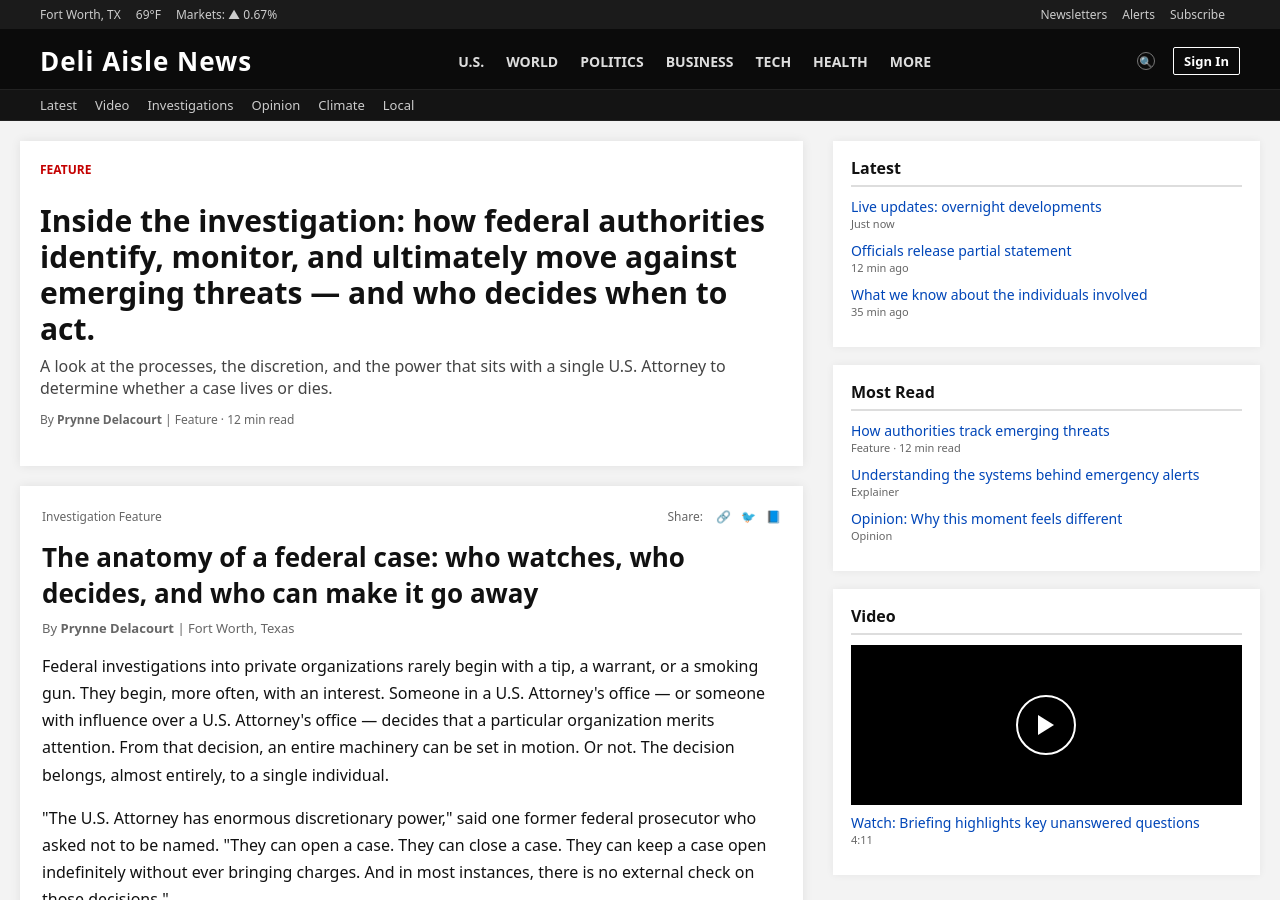
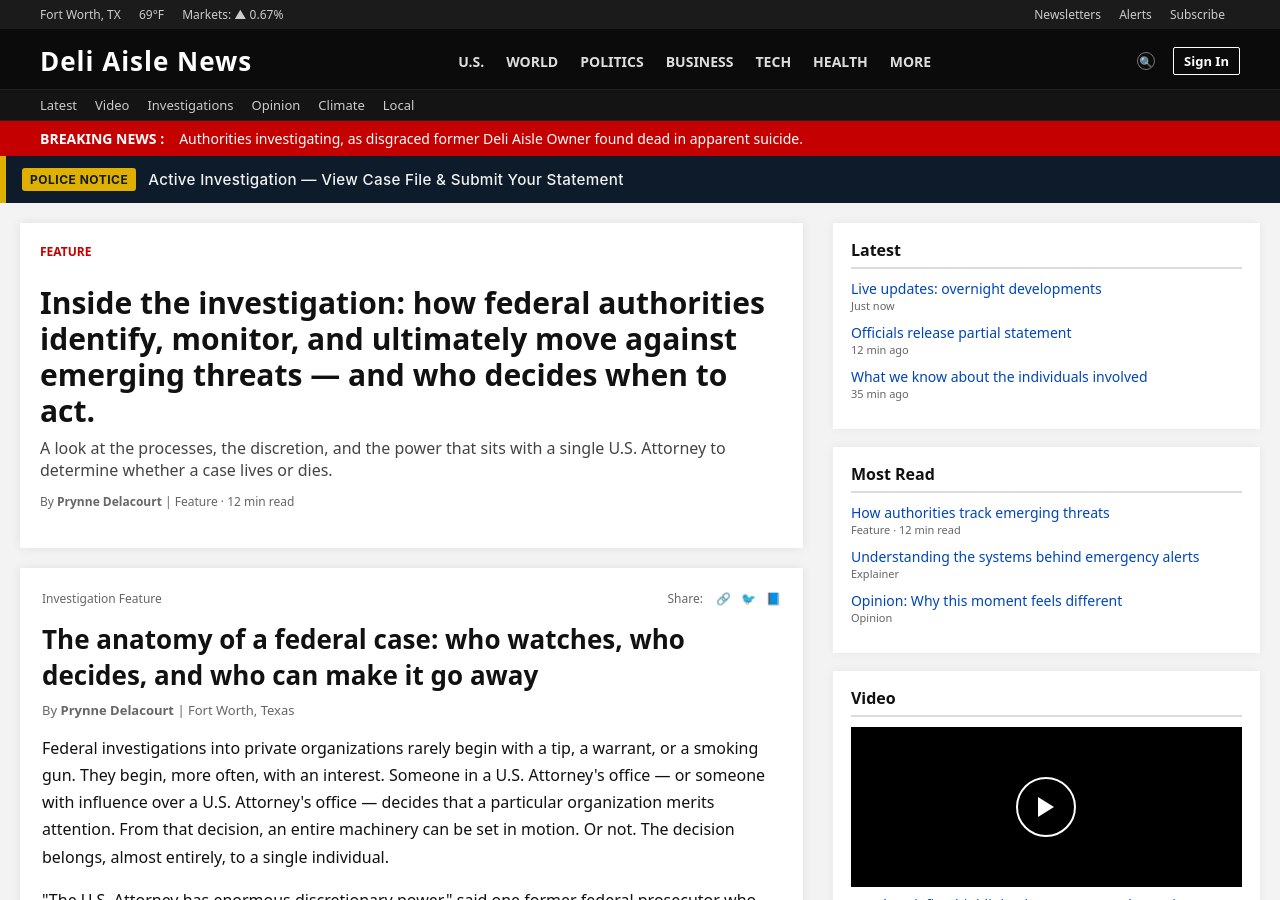
Before and after one commit to NotAnIronman/ARG, a Jekyll site: the page built from pages/investigation.html, in a window 1280 px wide and 900 px high. Built offline with Jekyll 4.4.1, drawn with Linux system fonts in a browser that asks for light colours.

Commit message:
Update investigation.html

```diff
--- a/pages/investigation.html
+++ b/pages/investigation.html
@@ -1,31 +1,9 @@
-<!DOCTYPE html>
-<html lang="en">
-<head>
-<meta charset="UTF-8">
-<meta name="viewport" content="width=device-width, initial-scale=1.0">
-<title>Deli Aisle News | How Authorities Track Emerging Threats</title>
-<link rel="stylesheet" href="styles.css">
-</head>
-<body>
-
-<!-- note from investigations desk: this piece was originally commissioned as a general explainer. during reporting, the sourcing began pointing specifically at the Deli Aisle case. we ran it as a general piece. the parallels are the reader's to draw. -->
-
-<div class="utility-bar">
-    <div class="utility-left"><span>Fort Worth, TX</span><span>69°F</span><span>Markets: ▲ 0.67%</span></div>
-    <div class="utility-right"><span>Newsletters</span><span>Alerts</span><span>Subscribe</span></div>
-</div>
-<div class="header">
-    <div class="logo">Deli Aisle News</div>
-    <nav class="primary-nav">
-        <a href="us.html">U.S.</a><a href="world.html">World</a><a href="politics.html">Politics</a>
-        <a href="business.html">Business</a><a href="tech.html">Tech</a><a href="health.html">Health</a><a href="more.html">More</a>
-    </nav>
-    <div class="header-actions"><div class="search-icon">🔍</div><div class="signin">Sign In</div></div>
-</div>
-<div class="secondary-nav">
-    <a href="liveupdates.html">Latest</a><a href="soon.html">Video</a><a href="soon.html">Investigations</a>
-    <a href="opinion.html">Opinion</a><a href="soon.html">Climate</a><a href="local.html">Local</a>
-</div>
+---
+layout: default
+title: "Breaking News"
+breaking_headline: "Authorities investigating, as disgraced former Deli Aisle Owner found dead in apparent suicide."
+show_banner: true
+---
 
 <div class="page">
     <div>
@@ -87,15 +65,3 @@
         </section>
     </aside>
 </div>
-
-<footer class="footer">
-    <div class="footer-grid">
-        <div><h4>News</h4><a href="us.html">U.S.</a><a href="world.html">World</a><a href="politics.html">Politics</a><a href="local.html">Local</a></div>
-        <div><h4>Sections</h4><a href="business.html">Business</a><a href="tech.html">Tech</a><a href="health.html">Health</a><a href="soon.html">Climate</a></div>
-        <div><h4>About</h4><a href="about.html">About Us</a><a href="standards.html">Standards</a><a href="careers.html">Careers</a><a href="press.html">Press</a></div>
-        <div><h4>Contact</h4><a href="contact.html">Contact Us</a><a href="tip.html">Send a Tip</a><a href="corrections.html">Corrections</a><a href="privacy.html">Privacy</a></div>
-    </div>
-    <div class="footer-bottom">© 2026 Deli Aisle News Network. All rights reserved.</div>
-</footer>
-</body>
-</html>
```
